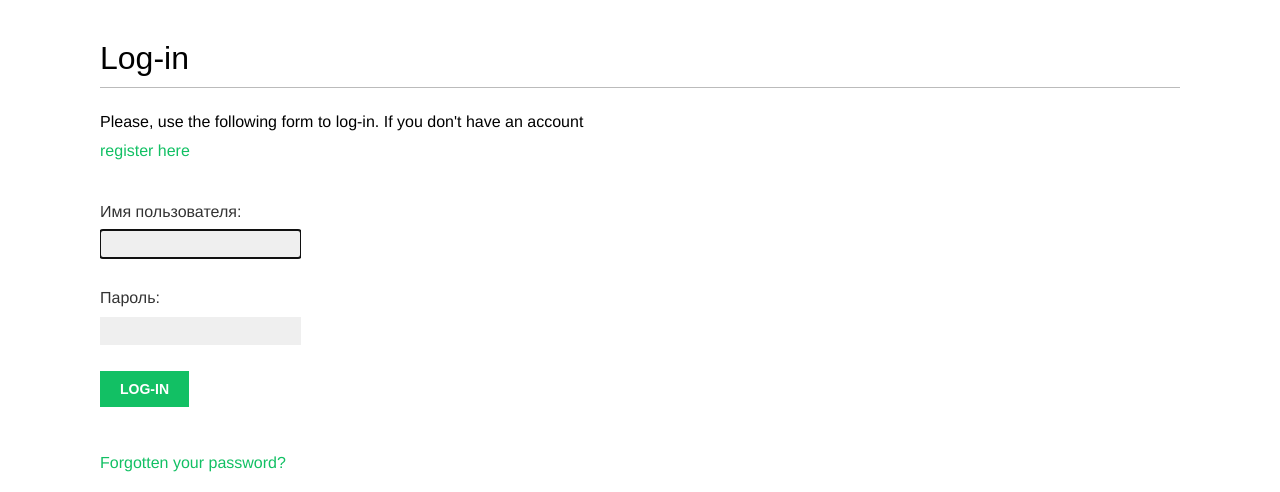
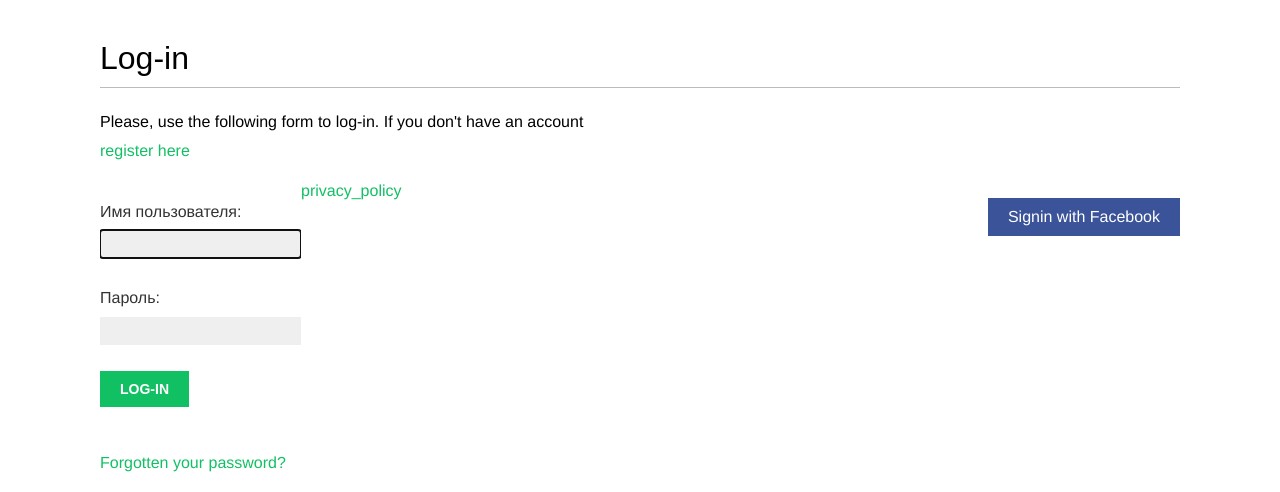
Before and after one commit to Teonanakatll/bookmarks, a Django app: page /account/login/ in a window 1280 px wide. Shown: the part 47-539 px from the top of the page. Run offline with Django 4.2, Linux system fonts and the light colour scheme; some web fonts are replaced.

Commit message:
#4_______________СОЦИАЛЬНАЯ СЕТЬ. Подключение аутентификации через социальные сети.

```diff
--- a/account/templates/registration/login.html
+++ b/account/templates/registration/login.html
@@ -21,4 +21,11 @@
     </form>
     <p><a href="{% url 'password_reset' %}">Forgotten your password?</a></p>
   </div>
+  <div class="social">
+    <ul>
+      <li class="facebook"><a href="{% url 'social:begin' 'facebook' %}">
+      Signin with Facebook</a></li>
+    </ul>
+  </div>
+<a href="{% url 'privacy_policy' %}">privacy_policy</a>
 {% endblock %}
--- a/account/templates/registration/password_reset_email.html
+++ b/account/templates/registration/password_reset_email.html
@@ -1,6 +1,3 @@
-<!--Этот шаблон будет использоваться для формирования сообщения, отправ-
-ляемого пользователю на электронную почту при восстановлении пароля.-->
-
 Some asked for password reset for email {{ email }}. Follow the link bellow:
 {{ protocol }}://{{ domain }}{% url 'password_reset_confirm' uidb64=uid token=token %}
 Your username, in case you've forgotten: {{ user.get_username }}
--- a/account/urls.py
+++ b/account/urls.py
@@ -23,6 +23,7 @@ urlpatterns = [
     path('', include('django.contrib.auth.urls')),
     path('register/', views.register, name='register'),
     path('edit/', views.edit, name='edit'),
+    path('privacy_policy/', views.privacy_policy, name='privacy_policy')
 ]
 
 # PaasswordResetView – обработчик восстановления пароля. Он генерирует временную
--- a/account/views.py
+++ b/account/views.py
@@ -90,3 +90,6 @@ def edit(request):
         profile_form = ProfileEditForm(instance=request.user.profile)
 
     return render(request, 'account/edit.html', {'user_form': user_form, 'profile_form': profile_form})
+
+def privacy_policy(request):
+    return render(request, 'account/privacy_policy.html')
--- a/bookmarks/urls.py
+++ b/bookmarks/urls.py
@@ -22,6 +22,7 @@ from django.urls import path, include
 urlpatterns = [
     path('admin/', admin.site.urls),
     path('account/', include('account.urls')),
+    path('social-auth/', include('social_django.urls', namespace='social')),
 ]
 
 if settings.DEBUG:
```
Also changed, not shown: account/templates/account/privacy_policy.html (added, +9 -0 lines), bookmarks/settings.py (+27 -3 lines).
